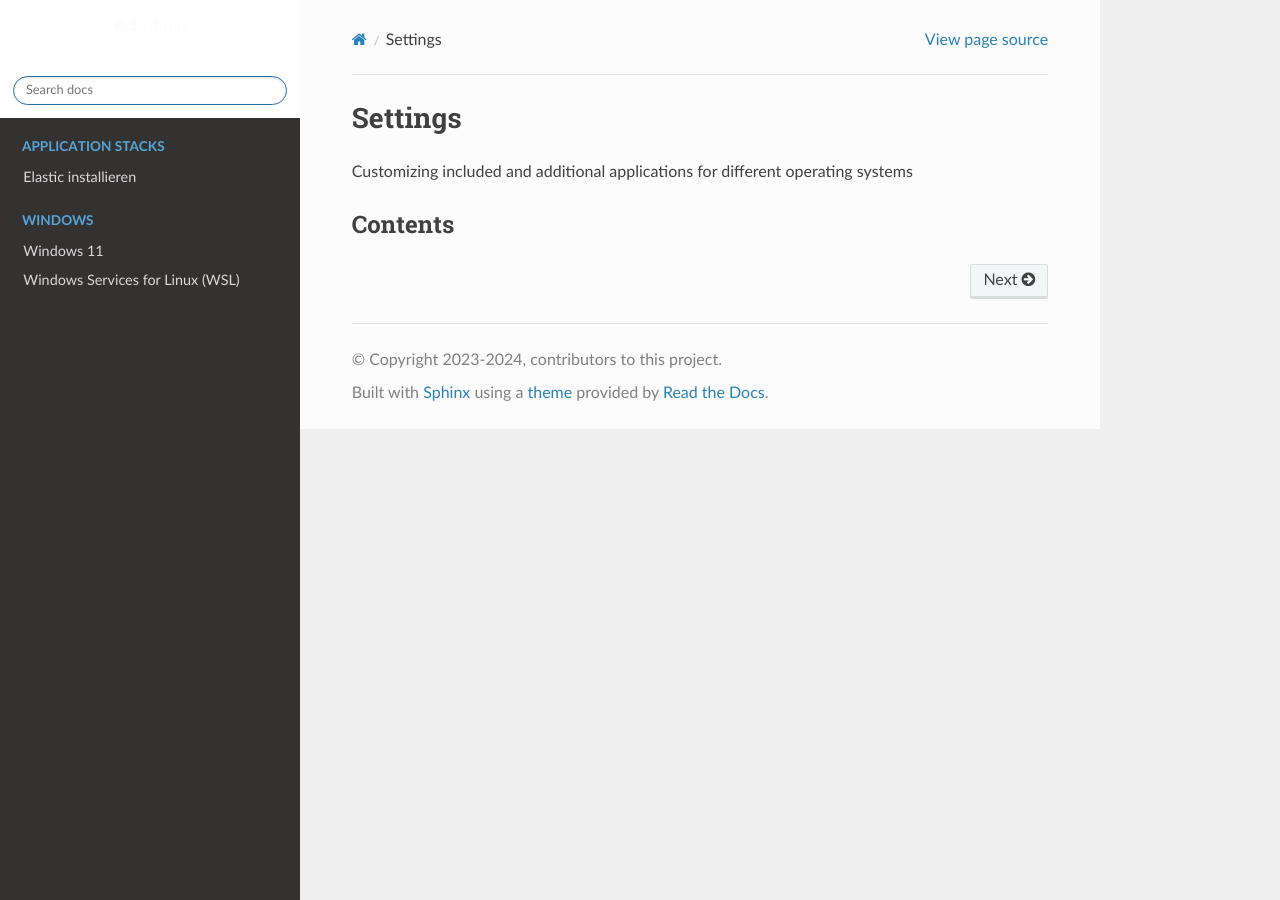
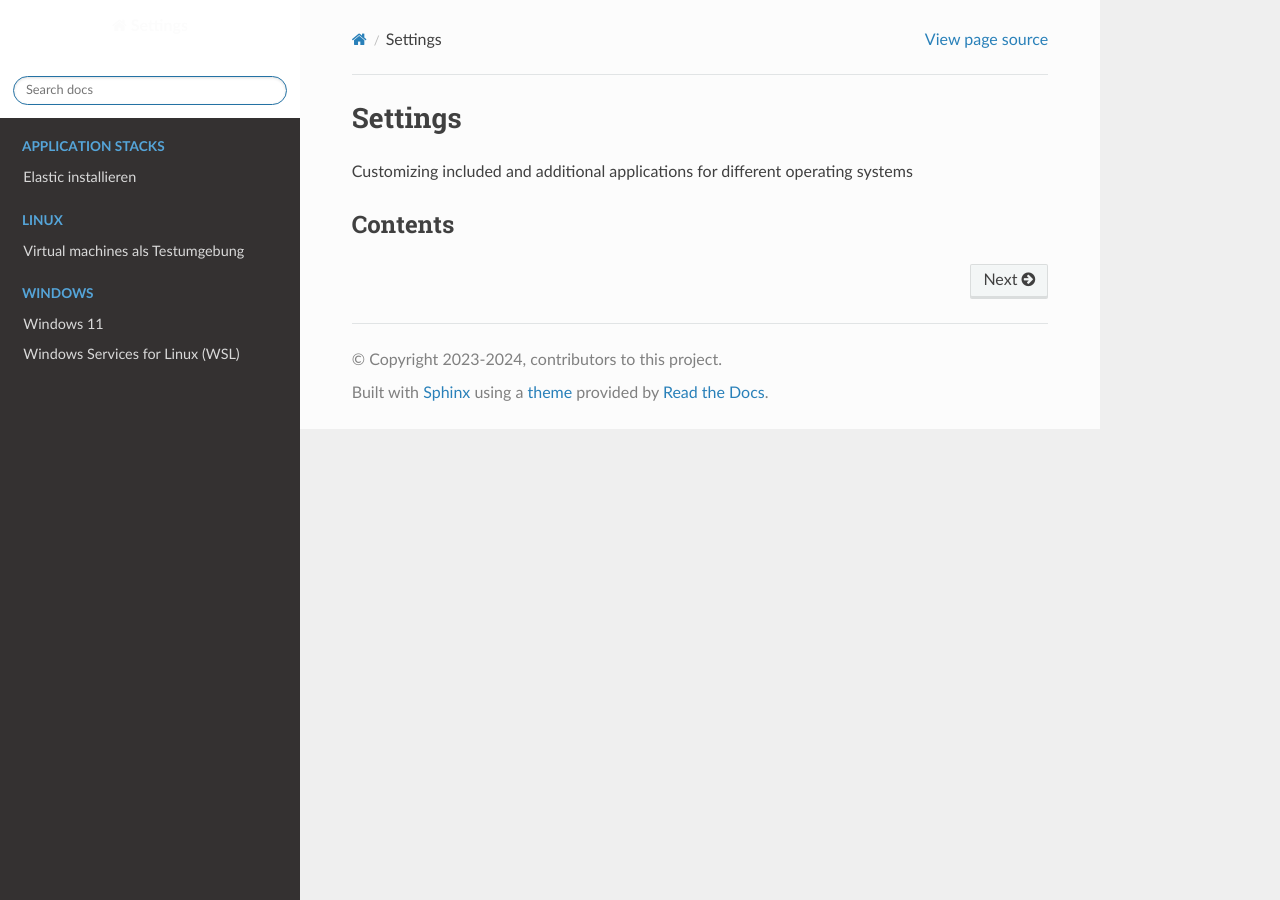
Before and after one commit to fl/settings, a Sphinx documentation site: the page built from docs/index.rst, in a window 1280 px wide. Built offline with Sphinx 7.4.7 and the Read the Docs theme 2.0.0, drawn with Linux system fonts in a browser that asks for light colours.

Commit message:
neue Kategorie: Linux

```diff
--- a/docs/index.rst
+++ b/docs/index.rst
@@ -14,6 +14,14 @@ Contents
    stacks/*
 
 .. toctree::
+   :caption: Linux
+   :hidden:
+   :maxdepth: 1
+   :glob:
+
+   linux/*
+
+.. toctree::
    :caption: Windows
    :hidden:
    :maxdepth: 1
--- /dev/null
+++ b/docs/linux/testvm.rst
@@ -0,0 +1,5 @@
+Virtual machines als Testumgebung
+=================================
+
+Vorbereitung
+------------
```
